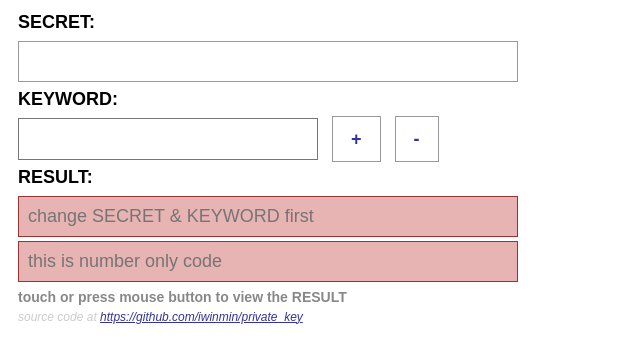
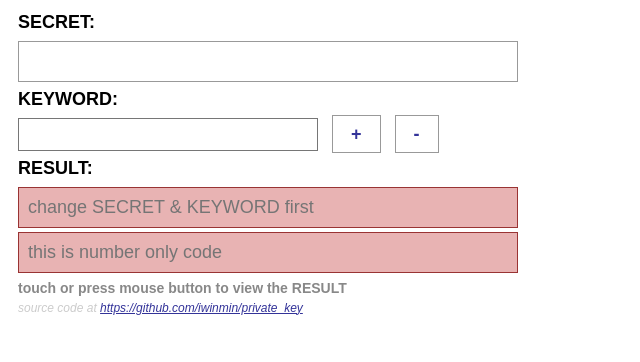
Before and after one commit to crille72/private_key, a plain HTML site: page index.html in a window 1280 px wide. Shown: the whole page, without its empty margins (0-640 px from the left). Drawn offline with Linux system fonts and the light colour scheme.

Commit message:
adjust the css

```diff
--- a/index.html
+++ b/index.html
@@ -37,15 +37,19 @@
 		margin: 0.25em 0;
 	}
 	select {
+		/*height: 2em;*/
+		display: inline-block;
+		line-height: 2em;
 		width: 60%;
-		padding: 0.5em 0.25em;
+		padding: 0.25em 0.25em;
 		max-width: 300px;
 		margin: 0.25em 0;
 	}
 	#add, #remove {
+		line-height: 2em;
 		display: inline-block;
 		border: 1px solid #999;
-		padding: 0.45em 1em;
+		padding: 0 1em;
 		font-size: 18px;
 		font-weight: bold;
 		margin-left: 0.5em;
```
